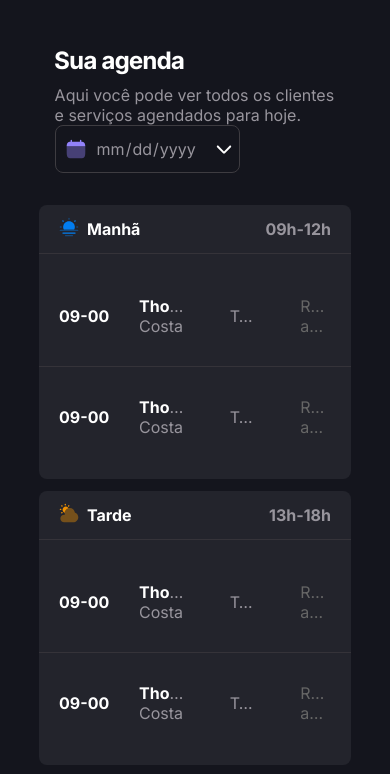
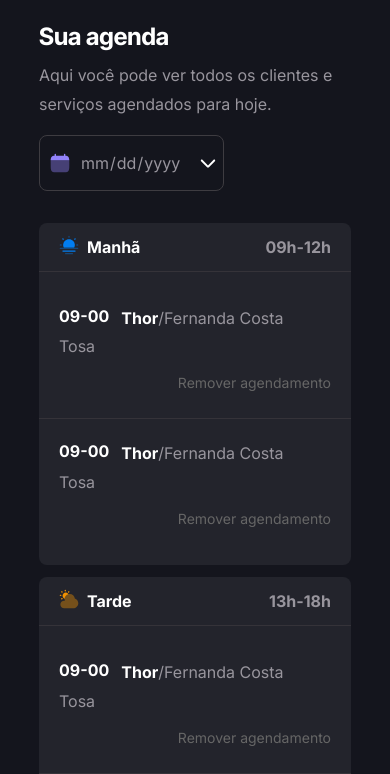
Before and after one commit to Lucas-O-S/PetShopSite, a plain HTML site: page index.html in a window 390 px wide. Shown: the part 51-825 px from the top of the page. Drawn offline with Linux system fonts and the light colour scheme; a web font is replaced by a local one.

Commit message:
Fix: responsividade completa

```diff
--- a/src/styles/styles.css
+++ b/src/styles/styles.css
@@ -25,6 +25,8 @@
     --border-divisor: #353339;
 
     font-family: "Inter", sans-serif;
+    color: var(--content-primary);
+
 }
 
 h1{
@@ -32,10 +34,12 @@ h1{
     font-size: 1.5rem;          /* 24px */
     line-height: 2rem;          /* 32px */
     font-weight: bold;
+
 }
 
 header{
     background-color: var(--header-background);
+    min-width: 8rem;
     max-width: 9.5625rem;       /* 153px */
     height: 3rem;               /* 48px */
     display: flex;
@@ -49,19 +53,16 @@ header{
     font-size: 1rem;            /* 16px */
 }
 
-h1{
-    color: var(--content-primary);
-}
-
 h3, td:first-child {
-    color: var(--content-primary);
     font-size: 1rem;            /* 16px */
     font-weight: bold;
     line-height: 1.5rem;        /* 24px */
+    color: var(--content-primary);
 }
 
 p, td{
     color: var(--content-secondary);
+    line-height: 1.8rem;
 }
 
 .icon{
@@ -85,7 +86,7 @@ main{
 
 #scheduleContainer{
     max-width: 50rem;           /* 800px */
-    min-height: 100vh;
+    min-height: 100%;
     padding-bottom: 5rem;       /* 80px */
 }
 
@@ -110,7 +111,8 @@ main{
 
 #scheduleDate{
     max-width: 12.5rem;         /* 200px */
-    height: 3rem;               /* 48px */
+    min-height: 3.5rem;
+    max-height: 4rem;               /* 48px */
 }
 
 input[type="date"]::-webkit-calendar-picker-indicator{
@@ -230,7 +232,7 @@ colgroup col:first-child{
 }
 
 .scheduleCard tbody tr:not(:last-child) td{
-    border-bottom: 0.0625rem solid var(--border-divisor); /* 1px */
+    border-bottom: 0.0625rem solid var(--border-divisor);
 }
 
 .pet{
@@ -245,21 +247,23 @@ colgroup col:first-child{
     bottom: 1.25rem;            /* 20px */
     right: 1.25rem;             /* 20px */
     z-index: 1000;
+
 }
 
 #newScheduleButton button{
+    min-width:  13.625rem;
     max-width: 13.625rem;       /* 218px */
     height: 3rem;               /* 48px */
     border-radius: 0.5rem;      /* 8px */
     background-color: var(--background-brand);
-    box-shadow: 0 0 0.3125rem var(--background-brand); /* 5px */
+    box-shadow: 0 0 0.5rem var(--background-brand); /* 5px */
     border: none;
     outline: none;
 }
 
 #newScheduleButton button:hover{
     background-color: var(--background-highlights);
-    box-shadow: 0 0 0.3125rem var(--background-highlights);
+    box-shadow: 0 0 0.5rem var(--background-highlights);
 }
 
 button h2{
@@ -271,25 +275,38 @@ button h2{
 @media(max-width: 37.5rem){
 
     main{
-        margin-top: 2rem;
+        margin-top: 0.5rem;
+        padding-bottom: 0;
+        height: 5%;
+
     }
 
     #scheduleHeader{
         flex-direction: column;
         align-items: flex-start;
-        max-width: 90%;
+        max-width: 100%;
+        justify-content: center;
     }
 
     #scheduleContainer{
         margin-top: 1rem;
         max-width: 80%;
+        padding-bottom: 3rem;
     }
 
+
+    #scheduleDate{
+        margin-top: 1rem;
+    }
+
+
     #newScheduleButton{
+        width: 100%;
         position: static;
         display: flex;
         justify-content: center;
-        margin-bottom: 5rem;
+        background-color: var(--background-tertiary);
+        padding: 2rem 0 2rem;
     }
 
     #newScheduleButton button{
@@ -300,4 +317,62 @@ button h2{
         border-radius: 0.75rem;
     }
 
+    .scheduleCard table {
+        display: block;
+        width: 100%;
+    }
+
+    .scheduleCard tbody {
+        display: block;
+    }
+
+    .scheduleCard tr {
+        display: flex;
+        flex-wrap: wrap;
+        padding: 1.25rem;
+    }
+
+    .scheduleCard td {
+        padding: 0;
+    }
+
+    .scheduleCard td:first-child {
+        margin-right: 0.75rem;
+        margin-left: 1,25rem 0;
+
+
+    }
+
+    .scheduleCard td:nth-child(2) {
+        min-width: 0;
+        margin-left: 1,25rem 0;
+
+    }
+
+    .scheduleCard td:nth-child(3) {
+        margin-left: 0.75rem;
+        flex-basis: 100%;
+        margin: 0 0;
+    }
+
+    .scheduleCard td:last-child {
+        flex-basis: 100%;
+        margin-top: 0.5rem;
+        font-size: 0.875rem;
+    }
+
+    .scheduleCard tbody tr:not(:last-child) td{
+        border-bottom: none
+    }
+    .scheduleCard tbody tr{
+        border-bottom: 0.0625rem solid var(--border-divisor); /* 1px */
+    }
+
+    .scheduleCard tr:last-child {
+        border-bottom: none;
+    }
+
+
+
+
 }
```
